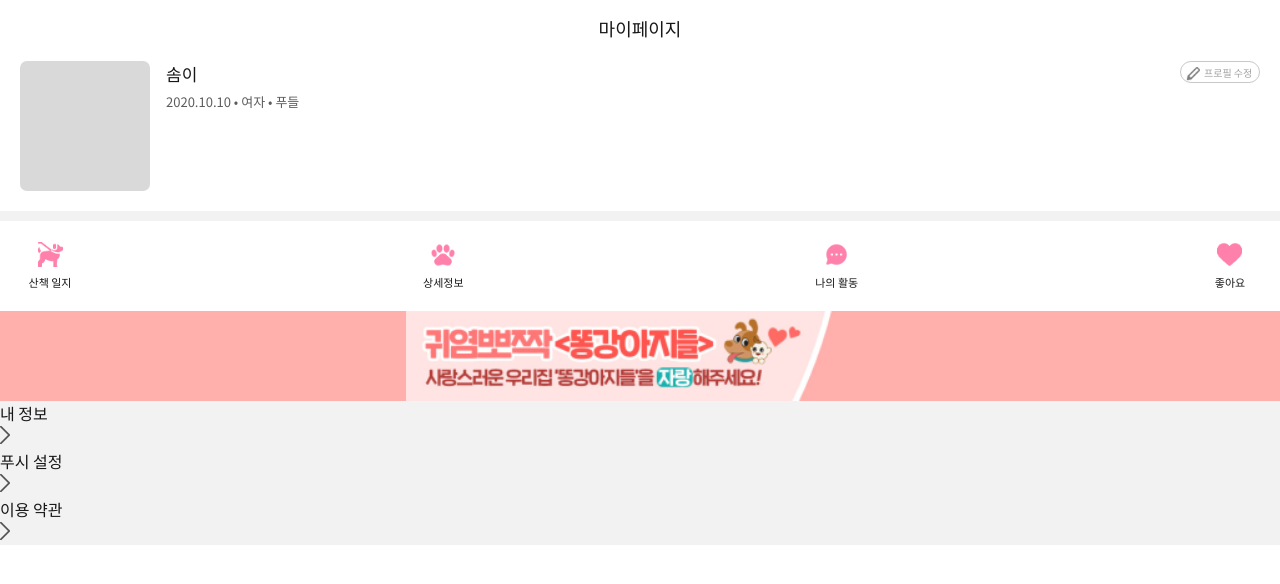
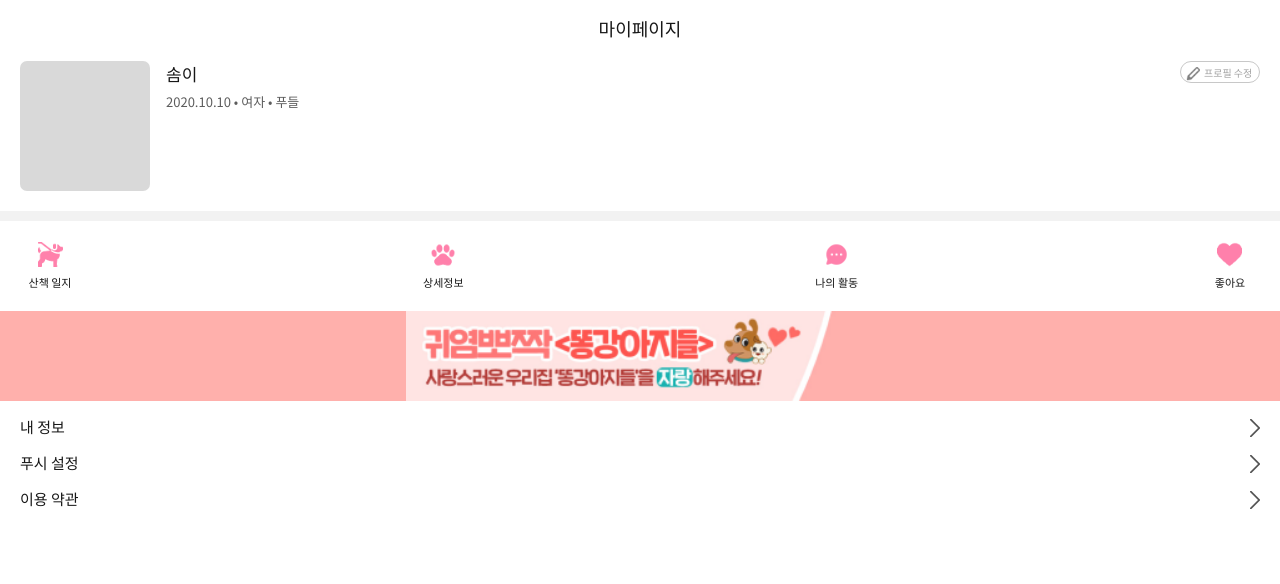
Before and after one commit to jyg12288/animal_project, a React (Create React App) app: page /mypage in a window 1280 px wide. Shown: the top 584 px of the page. Built offline with nearby package versions, Linux system fonts and the light colour scheme; no server answers.

Commit message:
Modify Mypage.module.css

```diff
--- a/src/pages/Mypage.js
+++ b/src/pages/Mypage.js
@@ -78,8 +78,8 @@ function Mypage({ coord }) {
           <img src="/assets/mypage/배너.png" alt="" />
         </article>
         <article className={styles.container__menu_list}>
-          <ul>
-            <li>
+          <ul className={styles.list__items}>
+            <li className={styles.items__user_info_btn}>
               <Link to="/mypage/users">
                 <span>내 정보</span>{" "}
                 <div className={styles.img_container}>
@@ -87,13 +87,13 @@ function Mypage({ coord }) {
                 </div>
               </Link>
             </li>
-            <li>
+            <li className={styles.items__item}>
               <span>푸시 설정</span>{" "}
               <div className={styles.img_container}>
                 <img src="/assets/mypage/더보기 아이콘.png" alt="more icon" />
               </div>
             </li>
-            <li>
+            <li className={styles.items__item}>
               <span>이용 약관</span>{" "}
               <div className={styles.img_container}>
                 <img src="/assets/mypage/더보기 아이콘.png" alt="more icon" />
--- a/src/pages/Mypage.module.css
+++ b/src/pages/Mypage.module.css
@@ -161,3 +161,59 @@
   height: 100%;
   object-fit: contain;
 }
+
+/* 마이페이지 리스트 메뉴 부분 */
+.container__menu_list {
+  background-color: #fff;
+  padding: 15px 20px;
+}
+
+.container__menu_list > .list__items {
+  list-style: none;
+}
+
+.container__menu_list > .list__items > li {
+  margin-bottom: 15px;
+}
+
+.container__menu_list > .list__items > .items__item {
+  display: flex;
+  justify-content: space-between;
+  align-items: center;
+}
+
+.container__menu_list > .list__items > .items__item > .img_container {
+  width: 10px;
+  height: 18px;
+}
+
+.container__menu_list > .list__items > .items__item > span {
+  font-size: 15px;
+}
+
+.container__menu_list > ul > li > .img_container > img {
+  width: 100%;
+  height: 100%;
+  object-fit: contain;
+}
+
+.items__user_info_btn > a {
+  display: flex;
+  justify-content: space-between;
+  align-items: center;
+}
+
+.items__user_info_btn > a > span {
+  font-size: 15px;
+}
+
+.items__user_info_btn > a > .img_container {
+  width: 10px;
+  height: 18px;
+}
+
+.items__user_info_btn > a > .img_container > img {
+  width: 100%;
+  height: 100%;
+  object-fit: contain;
+}
--- a/src/pages/Walk.js
+++ b/src/pages/Walk.js
@@ -72,9 +72,9 @@ function Walk({ coord }) {
 
   // 더보기 버튼을 눌렀을 때 실행될 함수
   const handleMoreBtn = (currentPagenum) => {
-    if (currentPagenum >= diary.length) {
+    if (currentPagenum + 3 >= diary.length) {
+      moreBtn.current = true;
       setPagenum(diary.length);
-      moreBtn.current = true;
     } else {
       setPagenum(currentPagenum);
     }
```
